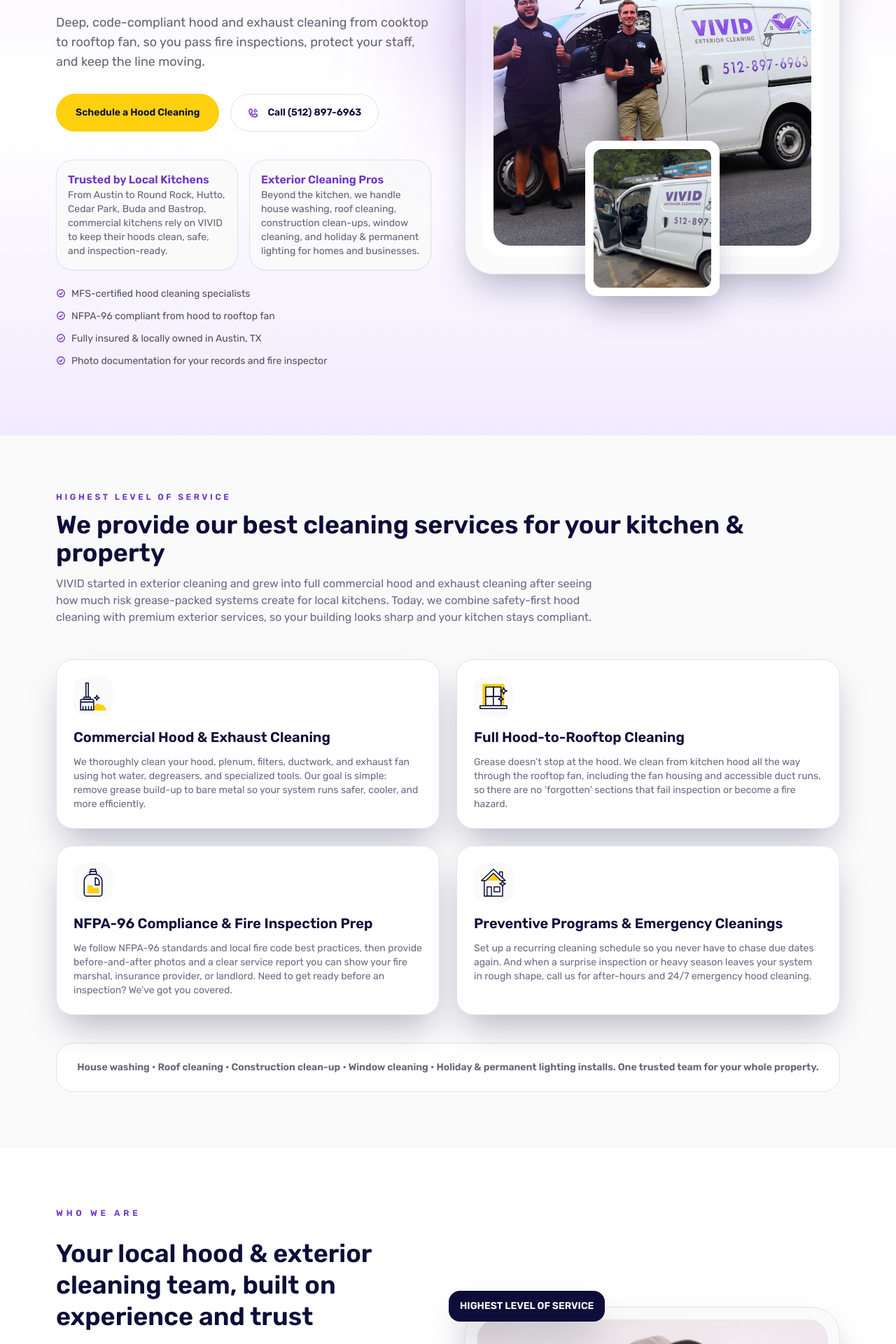
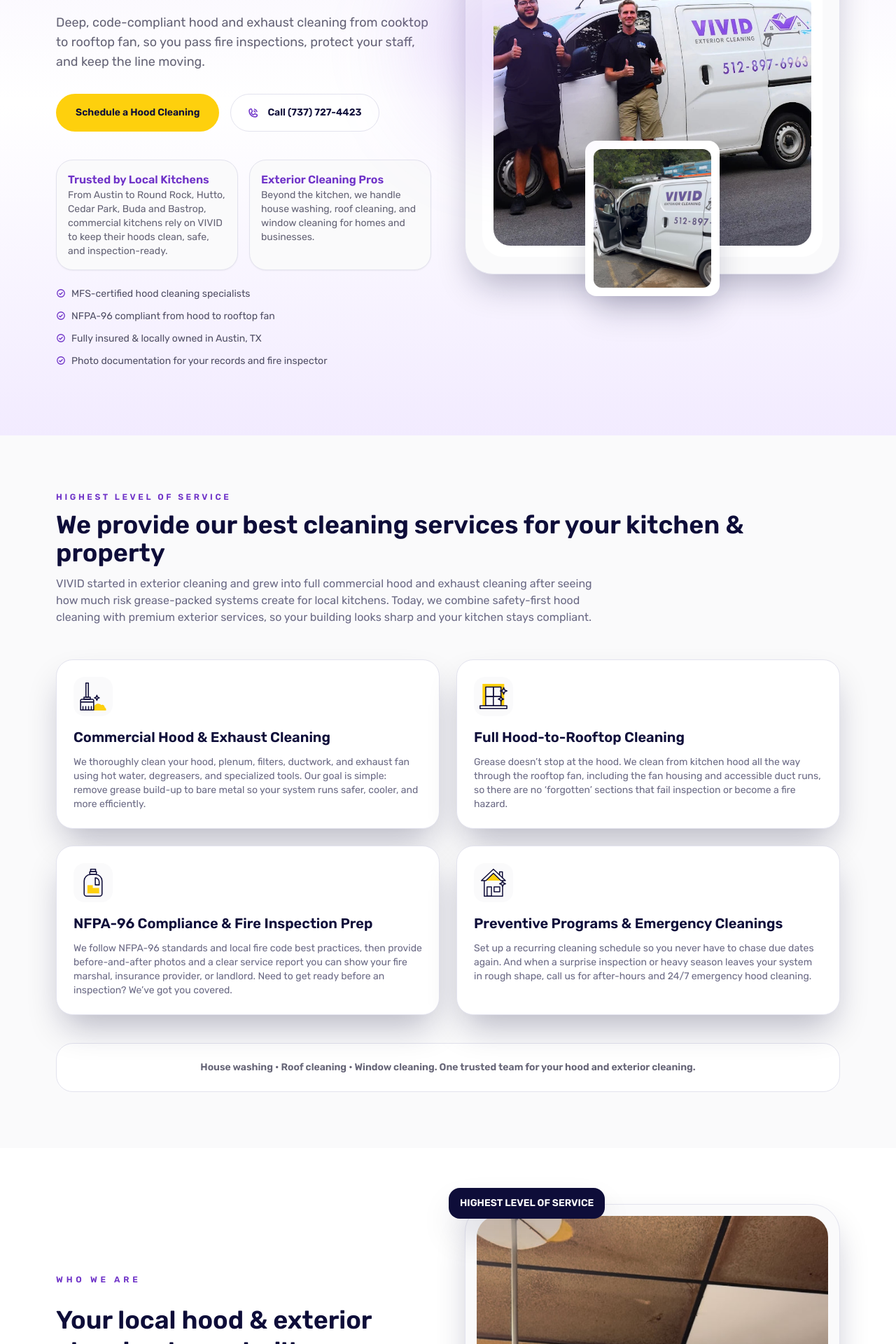
Before and after one commit to ZeeshanWaheed11/vivideteriorcleaning, a React (Vite) app: page / in a window 1280 px wide. Shown: the part 460-2380 px from the top of the page at 70% size. Built offline with nearby package versions, Linux system fonts and the light colour scheme.

Commit message:
chore: update branding copy and about imagery

```diff
--- a/src/data/content.ts
+++ b/src/data/content.ts
@@ -43,8 +43,8 @@ export const brandInfo = {
 
 export const topBarCopy = {
   message:
-    "Need urgent hood or exterior cleaning? Call or text (512) 897-6963 for a fast quote – available 7 days a week, 24/7 for emergencies.",
-  phone: "(512) 897-6963",
+    "Need urgent hood or exterior cleaning? Call or text (737) 727-4423 for a fast quote – available 7 days a week, 24/7 for emergencies.",
+  phone: "(737) 727-4423",
 };
 
 export const navLinks: NavLink[] = [
@@ -61,8 +61,8 @@ export const heroContent = {
   subHeadline:
     "Deep, code-compliant hood and exhaust cleaning from cooktop to rooftop fan, so you pass fire inspections, protect your staff, and keep the line moving.",
   primaryCta: "Schedule a Hood Cleaning",
-  phone: "(512) 897-6963",
-  secondaryLine: "Or call (512) 897-6963 to talk directly with Jimmy or Ryan.",
+  phone: "(737) 727-4423",
+  secondaryLine: "Or call (737) 727-4423 to talk directly with Jimmy or Ryan.",
   trustBullets: [
     "MFS-certified hood cleaning specialists",
     "NFPA-96 compliant from hood to rooftop fan",
@@ -80,7 +80,7 @@ export const badges = [
   {
     label: "Exterior Cleaning Pros",
     description:
-      "Beyond the kitchen, we handle house washing, roof cleaning, construction clean-ups, window cleaning, and holiday & permanent lighting for homes and businesses.",
+      "Beyond the kitchen, we handle house washing, roof cleaning, and window cleaning for homes and businesses.",
   },
 ];
 
@@ -119,7 +119,7 @@ export const services: Service[] = [
 ];
 
 export const secondaryServicesLine =
-  "House washing • Roof cleaning • Construction clean-up • Window cleaning • Holiday & permanent lighting installs. One trusted team for your whole property.";
+  "House washing • Roof cleaning • Window cleaning. One trusted team for your hood and exterior cleaning.";
 
 export const galleryImages = [
   "/assets/gallery/gallery-1.webp",
@@ -244,7 +244,7 @@ export const contactContent = {
     "Serving Austin, Round Rock, Hutto, Cedar Park, Buda, Bastrop & nearby areas",
   ],
   phones: [
-    { label: "Call / Text Jimmy", value: "(512) 897-6963" },
+    { label: "Call / Text Jimmy", value: "(737) 727-4423" },
     { label: "Call / Text Ryan", value: "(512) 644-7613" },
   ],
   email: "vividcleaning512@gmail.com",
@@ -266,8 +266,7 @@ export const footerContent = {
     "NFPA-96 compliant system cleaning",
     "House & roof washing",
     "Window cleaning",
-    "Construction clean-up",
-    "Holiday & permanent lighting installs",
+    "Roof cleaning",
   ],
   serviceArea:
     "Proudly serving Austin, Round Rock, Hutto, Cedar Park, Buda, Bastrop and the surrounding Central Texas area.",
```
Also changed, not shown: public/assets/about-people.png.
